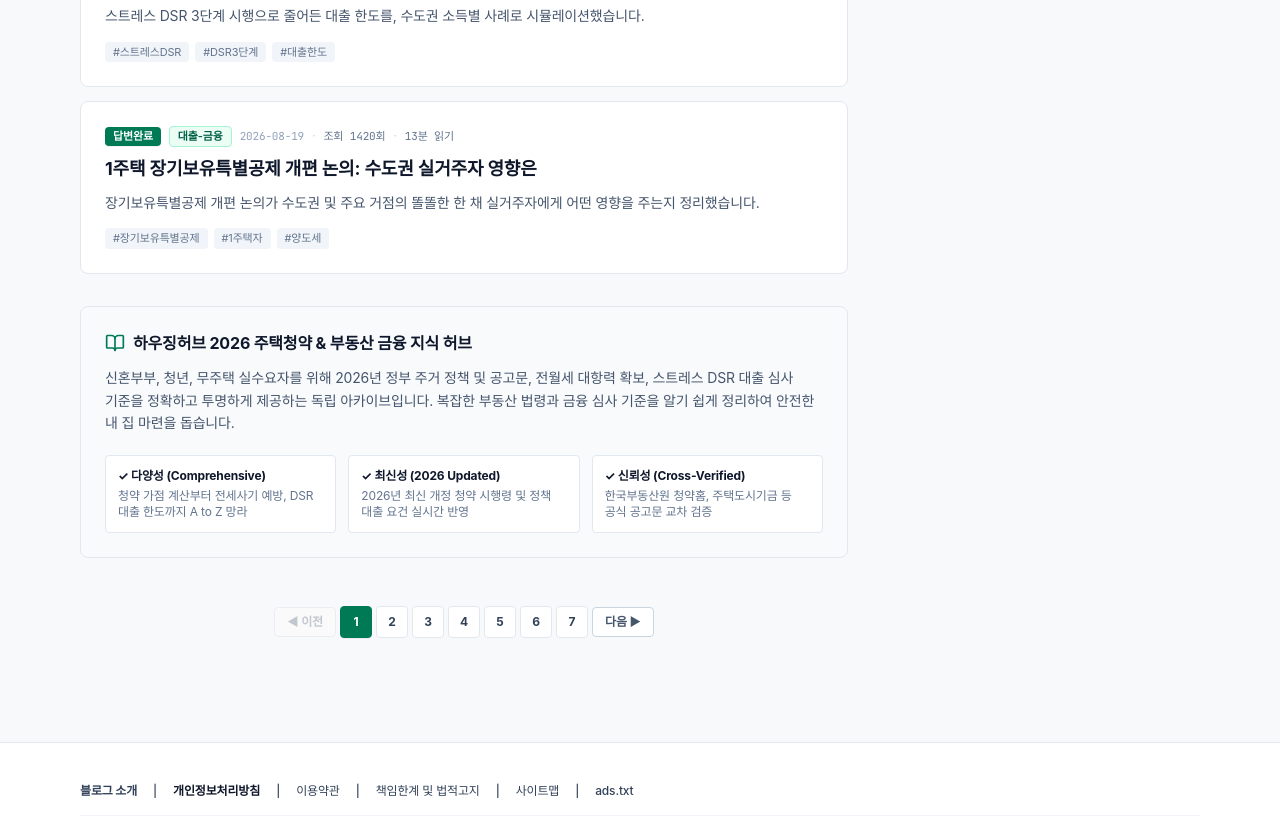
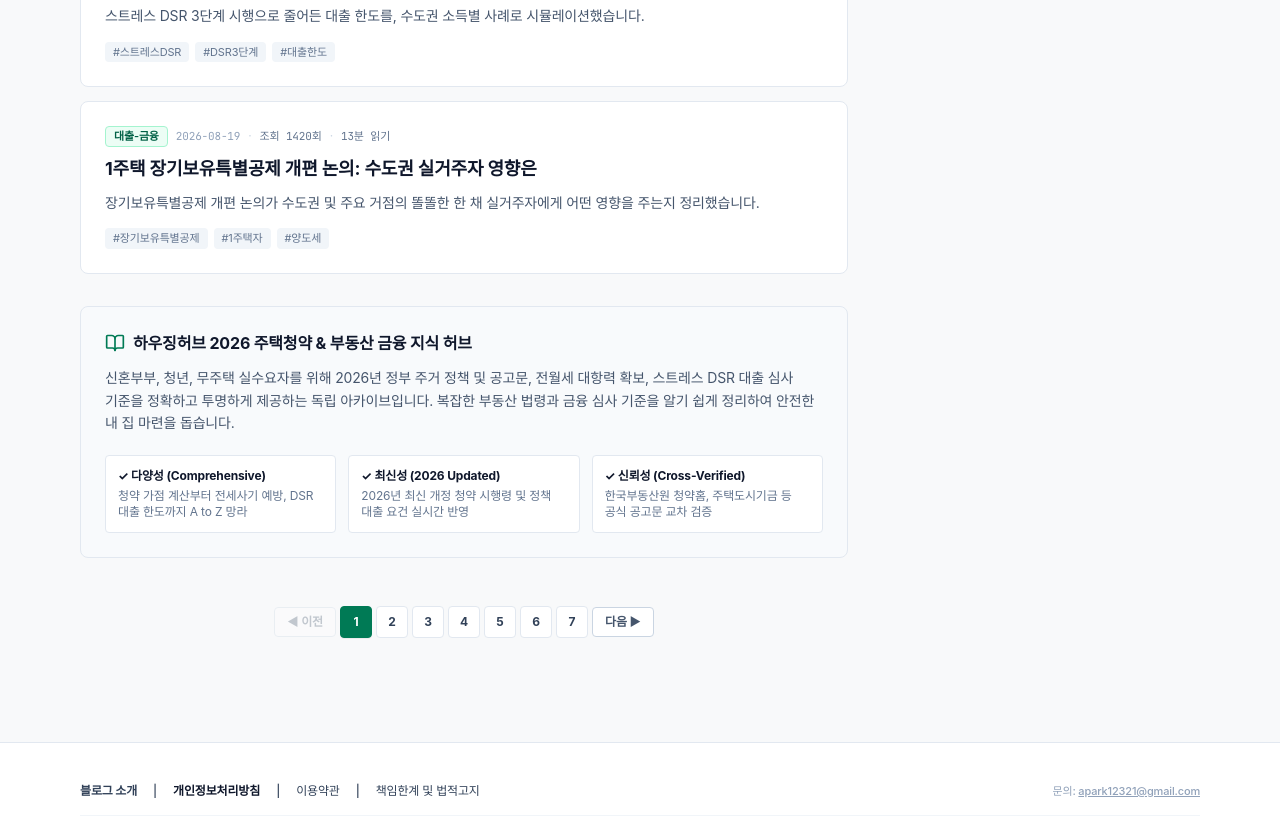
Before and after one commit to apark12321-ux/housinghyb-incheon, a React (Vite) app: page / in a window 1280 px wide. Shown: the part 1980-2797 px from the top of the page. Built offline with nearby package versions, Linux system fonts and the light colour scheme; a web font is replaced by a local one.

Commit message:
refactor: update footer links and terminology
- Replace technical sitemap/RSS links with contact and policy navigation
- Simplify terminology in guide summaries for better readability
- Remove hosting infrastructure details from public-facing components

```diff
--- a/src/App.tsx
+++ b/src/App.tsx
@@ -368,13 +368,17 @@ export default function App() {
             <span>하우징허브 (HousingHub) 공식 블로그 · 2026 주택청약·전월세·부동산금융 실무</span>
           </div>
           <div className="flex items-center space-x-3 text-[11px]">
-            <a href="/sitemap.xml" target="_blank" className="hover:text-white transition-colors">사이트맵</a>
+            <button onClick={() => handleOpenLegal("about")} className="hover:text-white transition-colors cursor-pointer">
+              블로그 소개
+            </button>
             <span>|</span>
-            <a href="/rss.xml" target="_blank" className="hover:text-white transition-colors">RSS Feed</a>
-            <span>|</span>
-            <button onClick={() => handleOpenLegal("about")} className="hover:text-white transition-colors cursor-pointer">
+            <button onClick={() => handleOpenLegal("disclaimer")} className="hover:text-white transition-colors cursor-pointer">
               운영원칙
             </button>
+            <span>|</span>
+            <a href="mailto:apark12321@gmail.com" className="hover:text-white transition-colors">
+              문의하기
+            </a>
           </div>
         </div>
       </div>
@@ -638,11 +642,8 @@ export default function App() {
                         onClick={() => handleSelectPost(post)}
                         className="p-5 sm:p-6 bg-white rounded-lg border border-slate-200 hover:border-emerald-600 hover:shadow-xs transition-all cursor-pointer space-y-2.5 group"
                       >
-                        {/* 상단 메타 바 (ko.phongnhaexplorer.com dwqa-question-meta 벤치마킹) */}
+                        {/* 상단 메타 바 */}
                         <div className="flex flex-wrap items-center gap-2 text-xs">
-                          <span className="px-2 py-0.5 rounded text-[11px] font-bold bg-emerald-700 text-white shadow-2xs">
-                            답변완료
-                          </span>
                           <span className="px-2 py-0.5 rounded text-[11px] font-semibold bg-emerald-50 text-emerald-800 border border-emerald-200">
                             {post.category}
                           </span>
@@ -922,17 +923,16 @@ export default function App() {
               <button onClick={() => handleOpenLegal("terms")} className="hover:text-emerald-700 cursor-pointer">이용약관</button>
               <span>|</span>
               <button onClick={() => handleOpenLegal("disclaimer")} className="hover:text-emerald-700 cursor-pointer">책임한계 및 법적고지</button>
-              <span>|</span>
-              <a href="/sitemap.xml" target="_blank" className="hover:text-emerald-700">사이트맵</a>
-              <span>|</span>
-              <a href="/ads.txt" target="_blank" className="hover:text-emerald-700">ads.txt</a>
+            </div>
+            <div className="text-slate-400 text-[11px]">
+              문의: <a href="mailto:apark12321@gmail.com" className="hover:text-emerald-700 underline">apark12321@gmail.com</a>
             </div>
           </div>
 
           {/* 블로그 안내 및 법적 면책 고지 */}
           <div className="space-y-1.5 text-[11px] text-slate-500 leading-relaxed">
             <p className="text-slate-600">
-              <strong>블로그명</strong>: 하우징허브 (HousingHub) · <strong>운영</strong>: 하우징허브 편집팀 · <strong>문의 이메일</strong>: <a href="mailto:apark12321@gmail.com" className="underline hover:text-emerald-700">apark12321@gmail.com</a> · <strong>호스팅 서비스</strong>: Google Cloud Platform
+              <strong>블로그명</strong>: 하우징허브 (HousingHub) · <strong>운영</strong>: 하우징허브 편집팀 · <strong>문의 이메일</strong>: <a href="mailto:apark12321@gmail.com" className="underline hover:text-emerald-700">apark12321@gmail.com</a>
             </p>
             <p className="pt-1 text-slate-400">
               본 블로그에서 제공하는 모든 주택청약 및 부동산 금융 정보는 단순 참고용 가이드이며, 개별 계약 및 대출 심사에 대한 법적 보증 효력을 갖지 않습니다. 실제 청약 신청 및 대출 실행 전 반드시 관계 기관(한국부동산원 청약홈, 주택도시기금, 취급 은행)의 최신 공식 공고를 확인하시기 바랍니다.
@@ -941,7 +941,6 @@ export default function App() {
 
           <div className="pt-4 border-t border-slate-100 flex flex-col sm:flex-row items-center justify-between text-[11px] text-slate-400">
             <p>Copyright © 2026 하우징허브 (HousingHub). All Rights Reserved.</p>
-            <p className="mt-1 sm:mt-0 font-mono">Google AdSense Publisher ID: ca-pub-9552509372228899</p>
           </div>
         </div>
       </footer>
--- a/src/components/GuideReader.tsx
+++ b/src/components/GuideReader.tsx
@@ -258,7 +258,7 @@ export const GuideReader: React.FC<GuideReaderProps> = ({
           <div className="flex items-center justify-between">
             <span className="inline-flex items-center gap-1.5 px-3 py-1 bg-emerald-700 text-white rounded text-xs font-bold shadow-2xs">
               <CheckCircle2 className="w-3.5 h-3.5" />
-              <span>핵심 답변 & 요약 (Best Answer)</span>
+              <span>핵심 실무 요약</span>
             </span>
             <span className="text-[11px] text-emerald-800 font-mono">2026 공고 기준 검증</span>
           </div>
--- a/src/components/LegalPages.tsx
+++ b/src/components/LegalPages.tsx
@@ -172,7 +172,7 @@ export const LegalPages: React.FC<LegalPagesProps> = ({
                 <div>공식 문의 이메일: <strong>apark12321@gmail.com</strong></div>
                 <div>웹사이트 주소: <strong>https://zip9.kr</strong></div>
                 <div className="sm:col-span-2 text-slate-500 pt-1">
-                  호스팅 서비스: Google Cloud Platform · 목적: 무주택자 및 청년을 위한 주거·청약·대출 정보 제공
+                  운영 목적: 무주택자 및 청년, 신혼부부를 위한 공공 주거·청약·대출 실무 정보 제공
                 </div>
               </div>
             </section>
--- a/src/server/getServerSideProps.ts
+++ b/src/server/getServerSideProps.ts
@@ -484,7 +484,6 @@ export function getServerSideProps(
             <p><strong>블로그명:</strong> 하우징허브 (HousingHub)</p>
             <p><strong>운영 주체:</strong> 하우징허브 편집팀</p>
             <p><strong>공식 이메일:</strong> apark12321@gmail.com</p>
-            <p><strong>호스팅:</strong> Google Cloud Platform</p>
           </div>
         </main>
       </section>
@@ -564,7 +563,7 @@ export function getServerSideProps(
       </main>
       <footer class="mt-16 pt-8 border-t border-slate-200 text-xs text-slate-500 flex flex-col sm:flex-row justify-between items-center gap-4">
         <div>
-          <p><strong>하우징허브 블로그</strong> · 운영: 하우징허브 편집팀 · 문의: apark12321@gmail.com · 호스팅: Google Cloud Platform</p>
+          <p><strong>하우징허브 블로그</strong> · 운영: 하우징허브 편집팀 · 문의: apark12321@gmail.com</p>
           <p class="mt-1 text-slate-400">본 블로그에서 제공하는 모든 주택청약 및 부동산 금융 정보는 참고용 가이드이며, 실제 신청 전 공식 공고를 확인하시기 바랍니다.</p>
         </div>
         <div class="flex gap-4">
```
